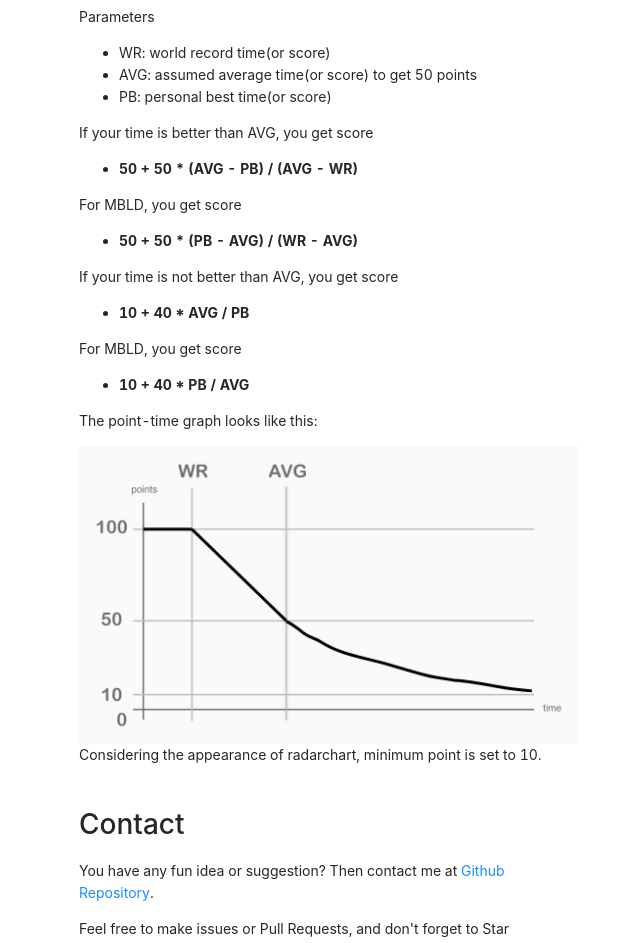
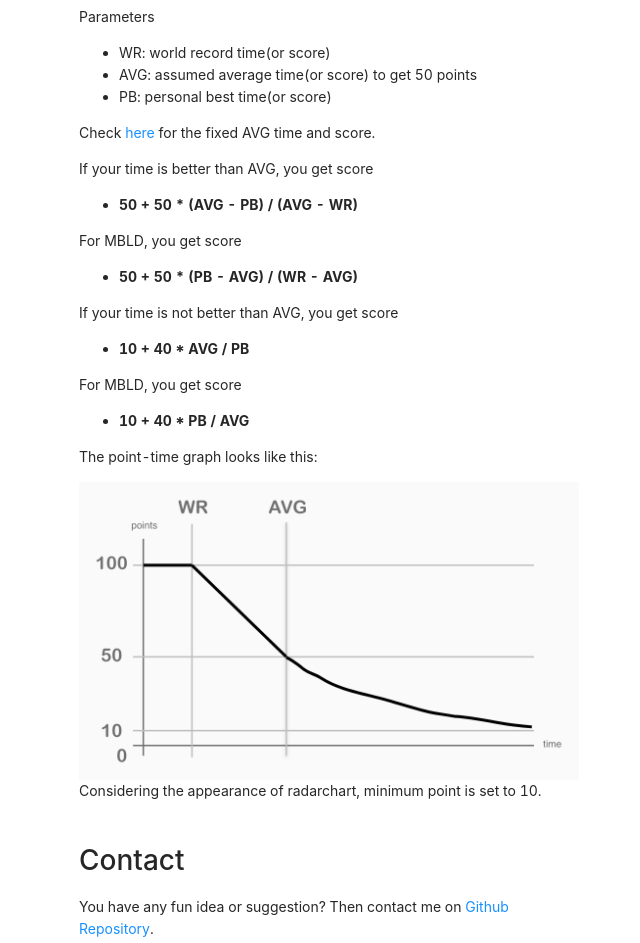
Before and after one commit to shintaro-hirose/wca_radarchart, a React (Create React App) app: page / in a window 1280 px wide. Shown: the part 1000-1943 px from the top of the page, without its empty margins (311-951 px from the left). Built offline with nearby package versions, Linux system fonts and the light colour scheme; no server answers.

Commit message:
Modify description

```diff
--- a/src/components/Description.tsx
+++ b/src/components/Description.tsx
@@ -17,6 +17,17 @@ export const Description: React.FC = () => {
         <li>AVG: assumed average time(or score) to get 50 points</li>
         <li>PB: personal best time(or score)</li>
       </ul>
+      <p>
+        Check{' '}
+        <a
+          href="https://github.com/shintaro-hirose/wca_radarchart/blob/master/src/utils/eventInfo.ts"
+          rel="noreferrer"
+          target="_blank"
+        >
+          here
+        </a>{' '}
+        for the fixed AVG time and score.
+      </p>
       <p>If your time is better than AVG, you get score</p>
       <ul>
         <li>
@@ -50,7 +61,7 @@ export const Description: React.FC = () => {
       <br />
       <h1>Contact</h1>
       <p>
-        You have any fun idea or suggestion? Then contact me at{' '}
+        You have any fun idea or suggestion? Then contact me on{' '}
         <a
           href="https://github.com/shintaro-hirose/wca_radarchart"
           rel="noreferrer"
```
